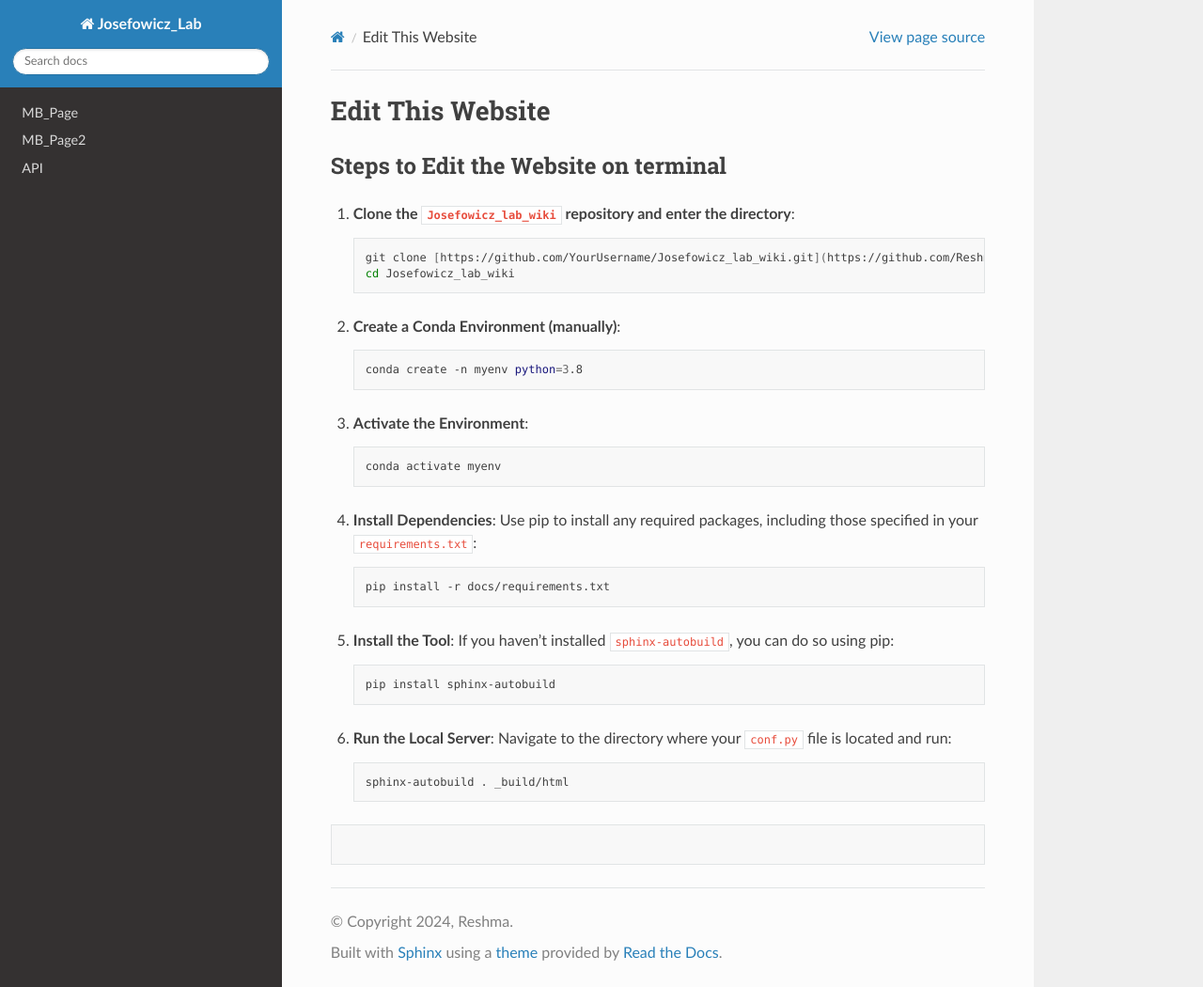
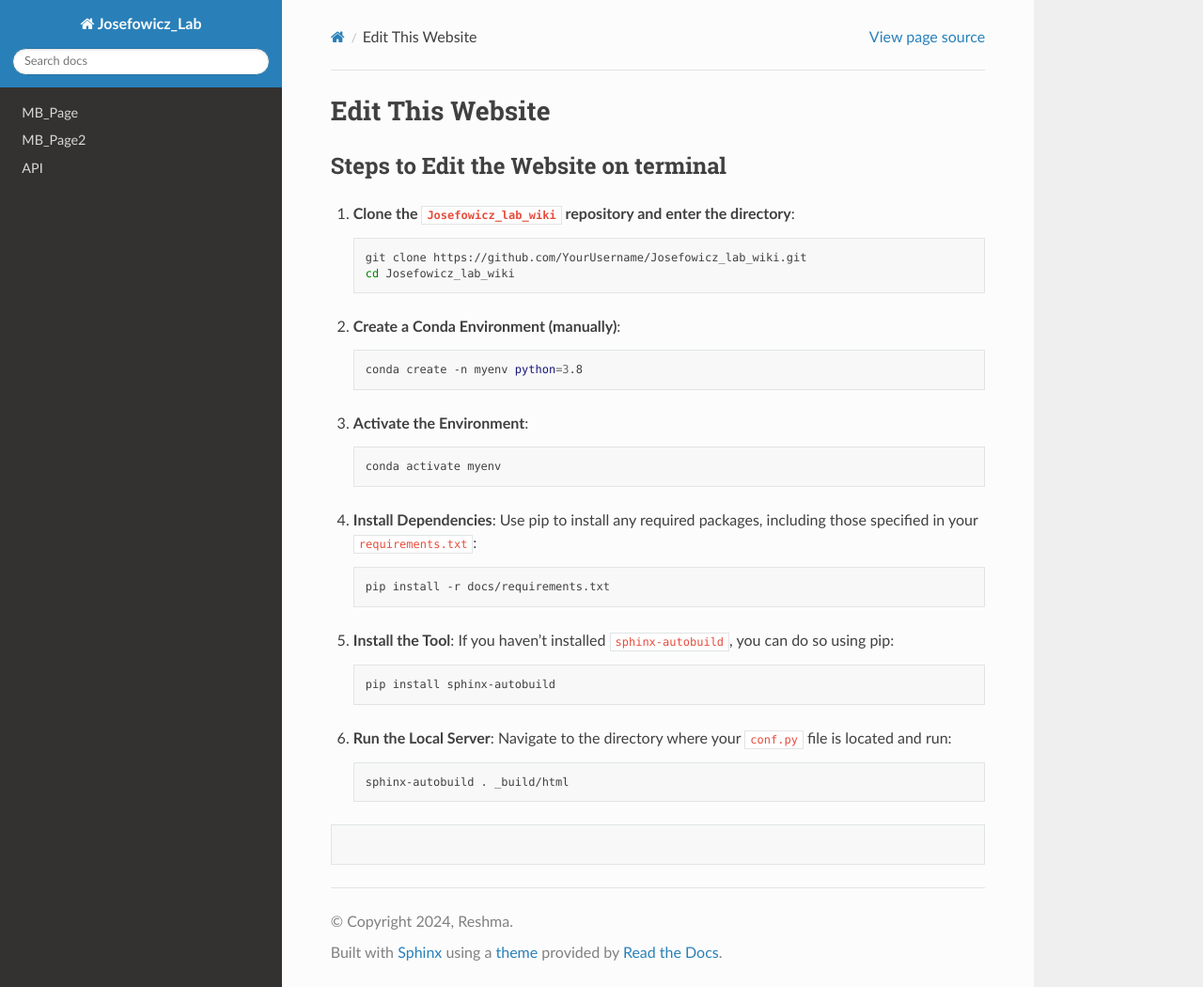
Before and after one commit to ReshmaRamaiah10/Josefowicz_lab_wiki, a Sphinx documentation site: the page built from docs/source/usage.md, in a window 1280 px wide and 1050 px high. Shown: the whole window at 94% size. Built offline with Sphinx 7.4.7 and the Read the Docs theme 3.1.0, drawn with Linux system fonts in a browser that asks for light colours; some of the changed lines change nothing that is shown.

Commit message:
Update usage.md

````diff
--- a/docs/source/usage.md
+++ b/docs/source/usage.md
@@ -4,7 +4,7 @@
 
 1. **Clone the `Josefowicz_lab_wiki` repository and enter the directory**:
    ```bash
-   git clone [https://github.com/YourUsername/Josefowicz_lab_wiki.git](https://github.com/ReshmaRamaiah10/Josefowicz_lab_wiki.git)
+   git clone https://github.com/YourUsername/Josefowicz_lab_wiki.git
    cd Josefowicz_lab_wiki
    ```
 
````
